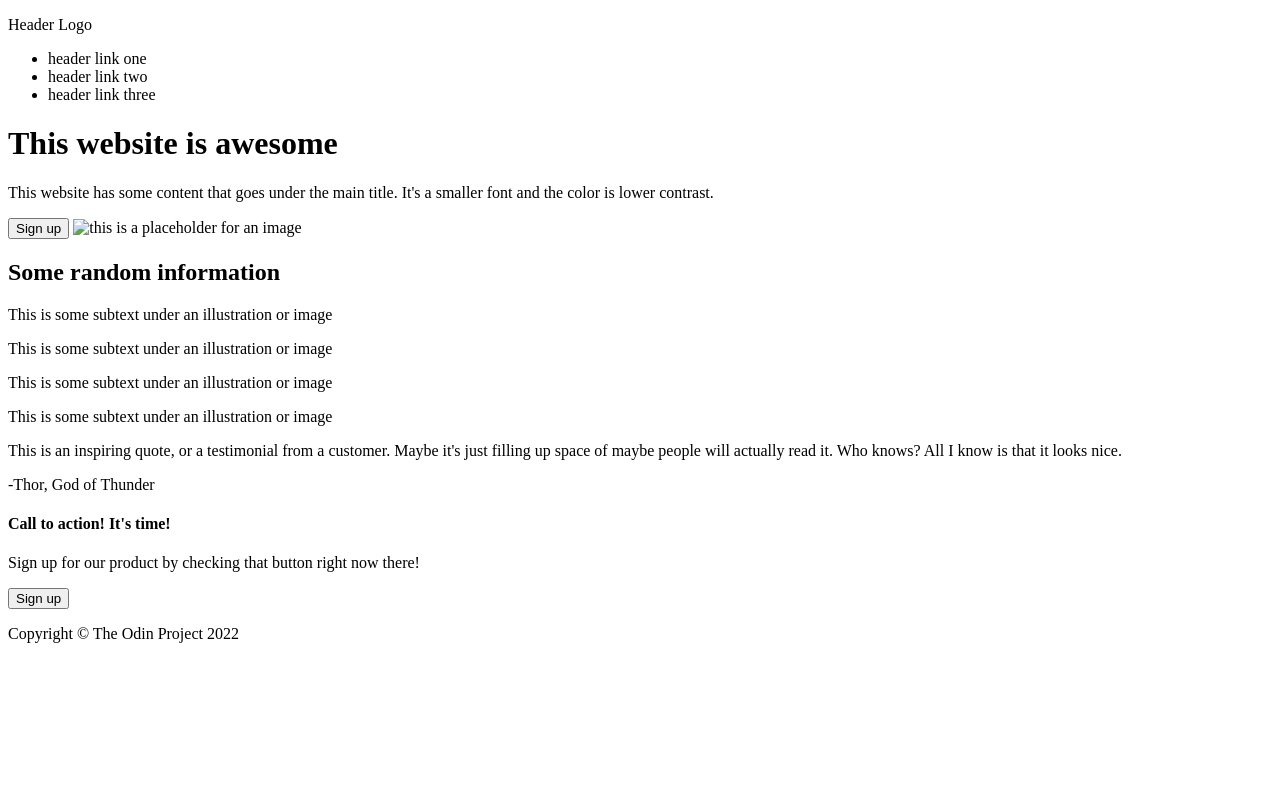
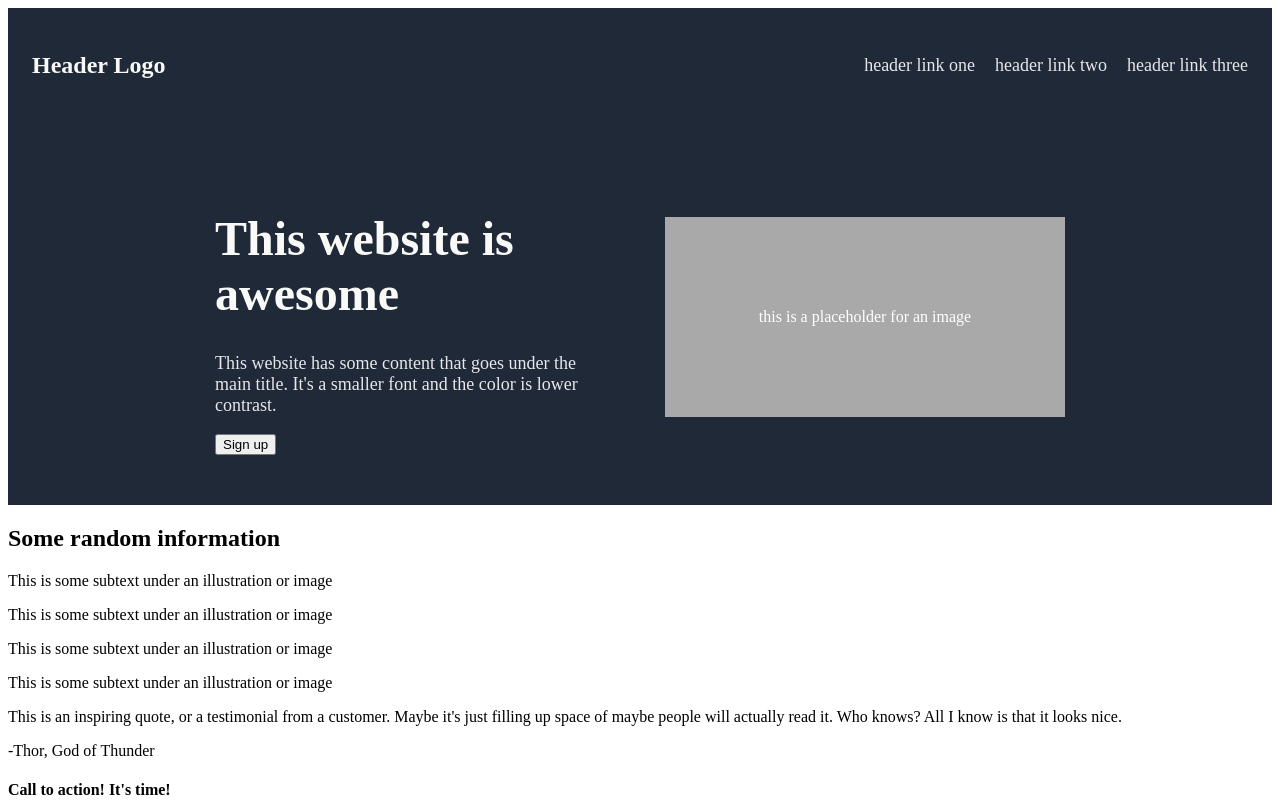
Before and after one commit to dwgrossberg/landing-page, a plain HTML site: page index.html in a window 1280 px wide. Shown: the top 802 px of the page. Drawn offline with Linux system fonts and the light colour scheme.

Commit message:
Update style.css to begin styling the nav

```diff
--- a/index.html
+++ b/index.html
@@ -8,7 +8,7 @@
     <body>
         <div class="header">
             <div class="header-nav">
-                <p>Header Logo</p>
+                <h2>Header Logo</h2>
                 <ul>
                     <li>header link one</li>
                     <li>header link two</li>
@@ -16,10 +16,12 @@
                 </ul>
             </div>
             <div class="header-hero">
-                <h1>This website is awesome</h1>
-                <p>This website has some content that goes under the main title. It's a smaller font and the color is lower contrast.</p>
-                <button type="button">Sign up</button>
-                <img src="" alt="this is a placeholder for an image">
+                <div class="awesome">
+                    <h1>This website is awesome</h1>
+                    <p>This website has some content that goes under the main title. It's a smaller font and the color is lower contrast.</p>
+                    <button type="button">Sign up</button>
+                </div>
+                <div class="img">this is a placeholder for an image</div>
             </div>
         </div>
         <div class="random">
--- a/style.css
+++ b/style.css
@@ -0,0 +1,72 @@
+.body {
+    display: flex;
+    flex-direction: column;
+}
+
+.header,
+.footer {
+    background-color: #1F2937;
+    padding: 24px;
+}
+
+.header {
+    display: flex;
+    justify-content: center;
+    flex-direction: column;
+    gap: 80px;
+    padding-bottom: 50px;
+}
+
+.header-nav {
+    display: flex;
+    align-items: center;
+}
+
+.header-nav h2 {
+    color: #F9FAF8;
+    font-size: 24px;
+}
+
+.header-hero{
+    display: flex;
+    justify-content: center;
+    align-items: center;
+    gap: 50px;
+}
+
+.header-hero h1{
+    font-size: 48px;
+    font-weight: 900;
+    color: #F9FAF8;
+}
+
+.header-hero p{
+    color: #E5E7EB;
+    font-size: 18px;
+}
+
+.img {
+    display: flex;
+    justify-content: center;
+    align-items: center;
+    width: 400px;
+    height: 200px;
+    background-color: darkgrey;
+    color: white;
+}
+
+
+.awesome {
+    width: 400px;
+}
+
+ul {
+    color: #E5E7EB;
+    margin: 0;
+    padding: 0;
+    list-style: none;
+    font-size: 18px;
+    display: flex;
+    gap: 20px;
+    margin-left: auto;
+}
```
